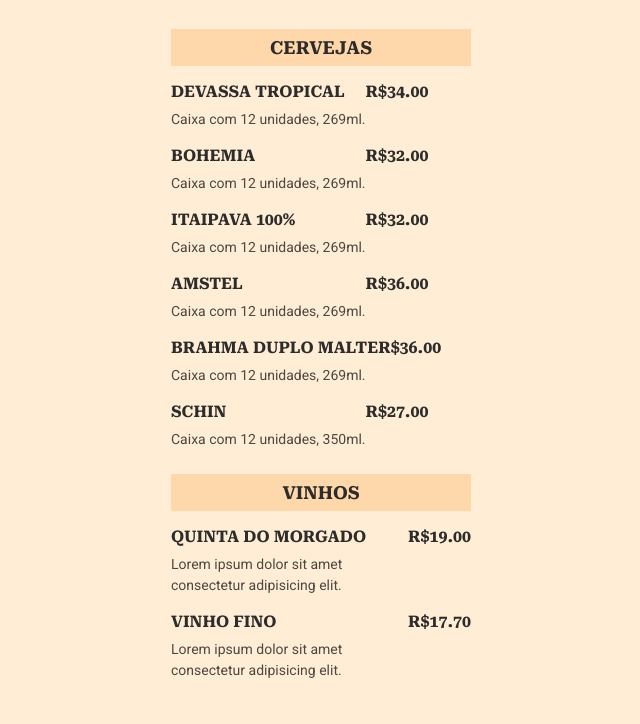
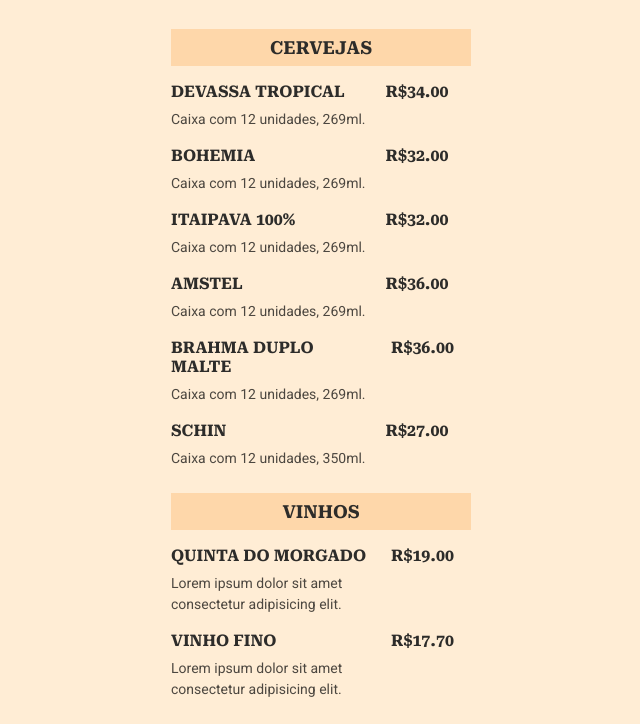
Before and after one commit to iolandalopes/maratona-explorer-3, a plain HTML site: page index.html in a window 1280 px wide. Shown: the part 121-845 px from the top of the page, without its empty margins (319-959 px from the left). Drawn offline with Linux system fonts and the light colour scheme.

Commit message:
Update style.css

```diff
--- a/style.css
+++ b/style.css
@@ -62,7 +62,11 @@ ul li {
   }
 
   li .details {
-  max-width: 240px;
+    max-width: 200px;
+  }
+
+  li .price {
+    margin-left: 20px;
   }
 
   .details h3 {
```
Lines whose indentation alone changed are shown as unchanged.
